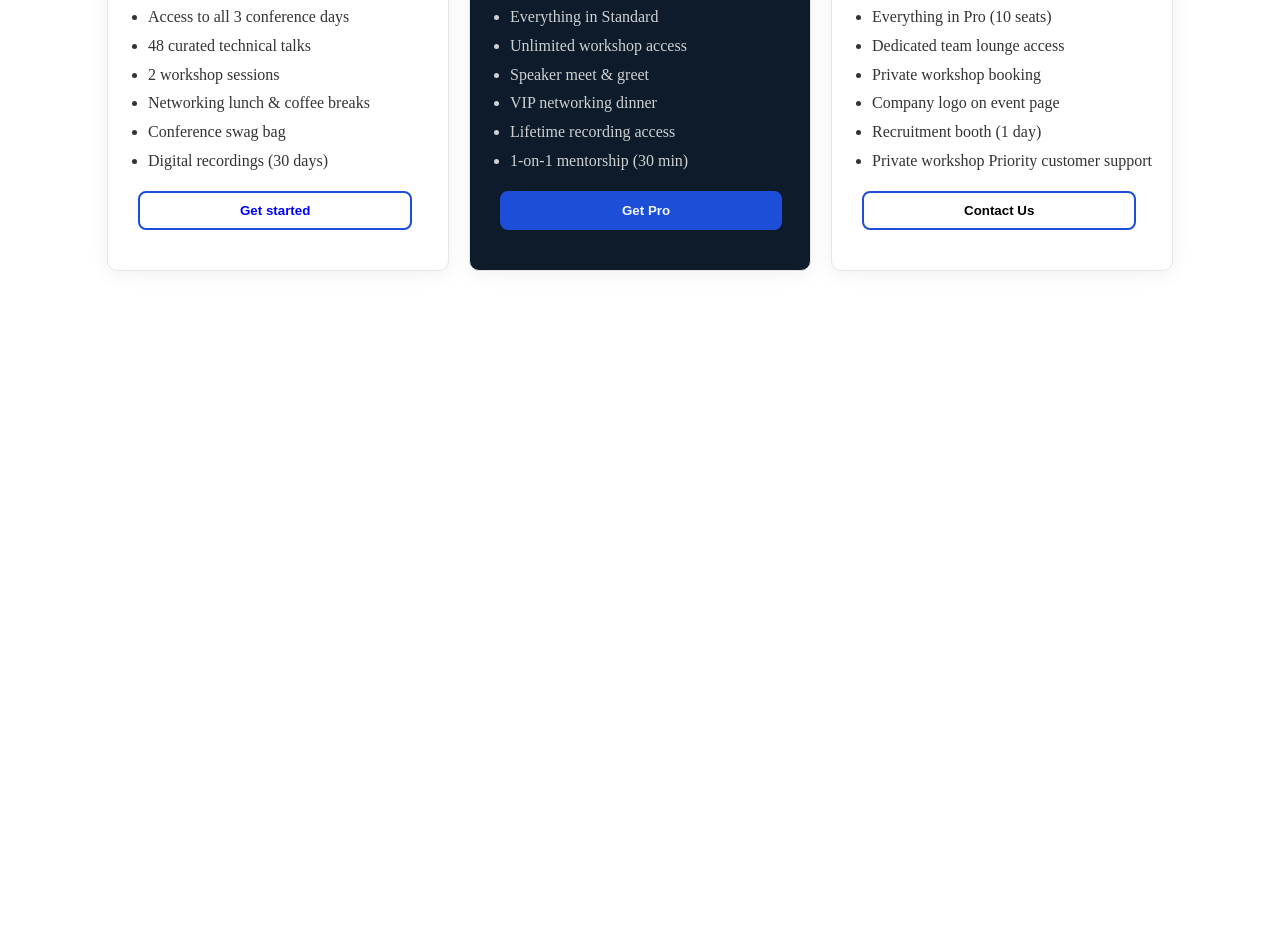
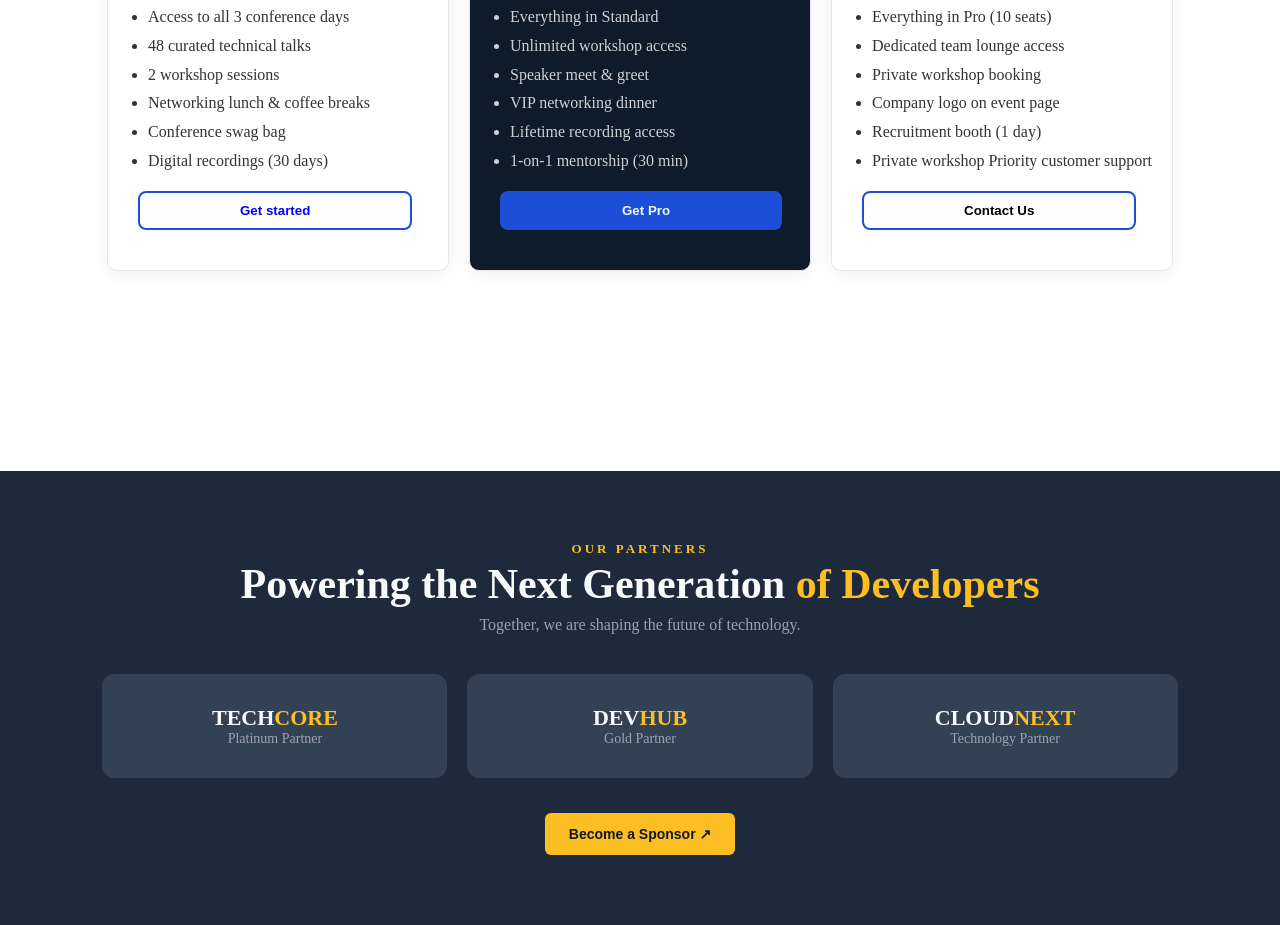
Before and after one commit to saimur-rahman2301/PH-assignment-01, a plain HTML site: page index.html in a window 1280 px wide. Shown: the part 2389-3314 px from the top of the page. Before the commit the page ends 2860 px from the top, so only its background shows below. Drawn offline with Linux system fonts and the light colour scheme.

Commit message:
fourth commit

```diff
--- a/index.html
+++ b/index.html
@@ -6,6 +6,7 @@
     <meta name="viewport" content="width=device-width, initial-scale=1.0">
     <title>Document</title>
     <link rel="stylesheet" href="./style.css">
+    <link rel="stylesheet" href="https://cdnjs.cloudflare.com/ajax/libs/font-awesome/6.7.2/css/all.min.css" />
 </head>
 
 <body>
@@ -128,6 +129,48 @@
             </div>
         </div>
     </section>
+
+
+
+    <section class="sponsors container" id="sponsors">
+        <div class="sponsors-content">
+            <p class="tag">OUR PARTNERS</p>
+
+            <h2>
+                Powering the Next Generation
+                <span>of Developers</span>
+            </h2>
+
+            <p class="subtitle">
+                Together, we are shaping the future of technology.
+            </p>
+
+            <div class="sponsor-grid">
+                <div class="sponsor-card">
+                    <h3>TECH<span>CORE</span></h3>
+                    <p>Platinum Partner</p>
+                </div>
+
+                <div class="sponsor-card">
+                    <h3>DEV<span>HUB</span></h3>
+                    <p>Gold Partner</p>
+                </div>
+
+                <div class="sponsor-card">
+                    <h3>CLOUD<span>NEXT</span></h3>
+                    <p>Technology Partner</p>
+                </div>
+            </div>
+
+            <button class="sponsor-btn" type="button">
+                Become a Sponsor ↗
+            </button>
+        </div>
+    </section>
+
+
+
+
 </body>
 
 </html>
--- a/style.css
+++ b/style.css
@@ -211,3 +211,77 @@
     color: white;
     opacity: 0.8;
 }
+
+
+.sponsors {
+    padding: 70px 8%;
+    text-align: center;
+    color: #f8fafc;
+    background-color: #1E293B;
+    max-width: 1300px;
+    margin: auto;
+}
+
+.tag {
+    color: #fbbf24;
+    letter-spacing: 3px;
+    font-weight: bold;
+    font-size: 13px;
+}
+
+.sponsors h2 {
+    font-size: clamp(28px, 4vw, 42px);
+    line-height: 1.3;
+}
+
+.sponsors h2 span,
+.sponsor-card h3 span {
+    color: #fbbf24;
+}
+
+.subtitle {
+    color: #9ca3af;
+    margin-bottom: 35px;
+    line-height: 1.7;
+}
+
+.sponsor-grid {
+    display: grid;
+    grid-template-columns: repeat(3, 1fr);
+    gap: 20px;
+}
+
+.sponsor-card {
+    padding: 30px 15px;
+    background-color: #334155;
+    border: 1px solid #374151;
+    border-radius: 12px;
+    transition: 0.3s ease;
+}
+
+.sponsor-card:hover {
+    transform: translateY(-5px);
+    border-color: #fbbf24;
+}
+
+.sponsor-card h3 {
+    font-size: 22px;
+}
+
+.sponsor-card p {
+    color: #9ca3af;
+    font-size: 14px;
+}
+
+.sponsor-btn {
+    display: inline-block;
+    margin-top: 35px;
+    padding: 13px 24px;
+    background-color: #fbbf24;
+    color: #111827;
+    border: none;
+    border-radius: 6px;
+    font-weight: bold;
+    font-size: 14px;
+    cursor: pointer;
+}
```
